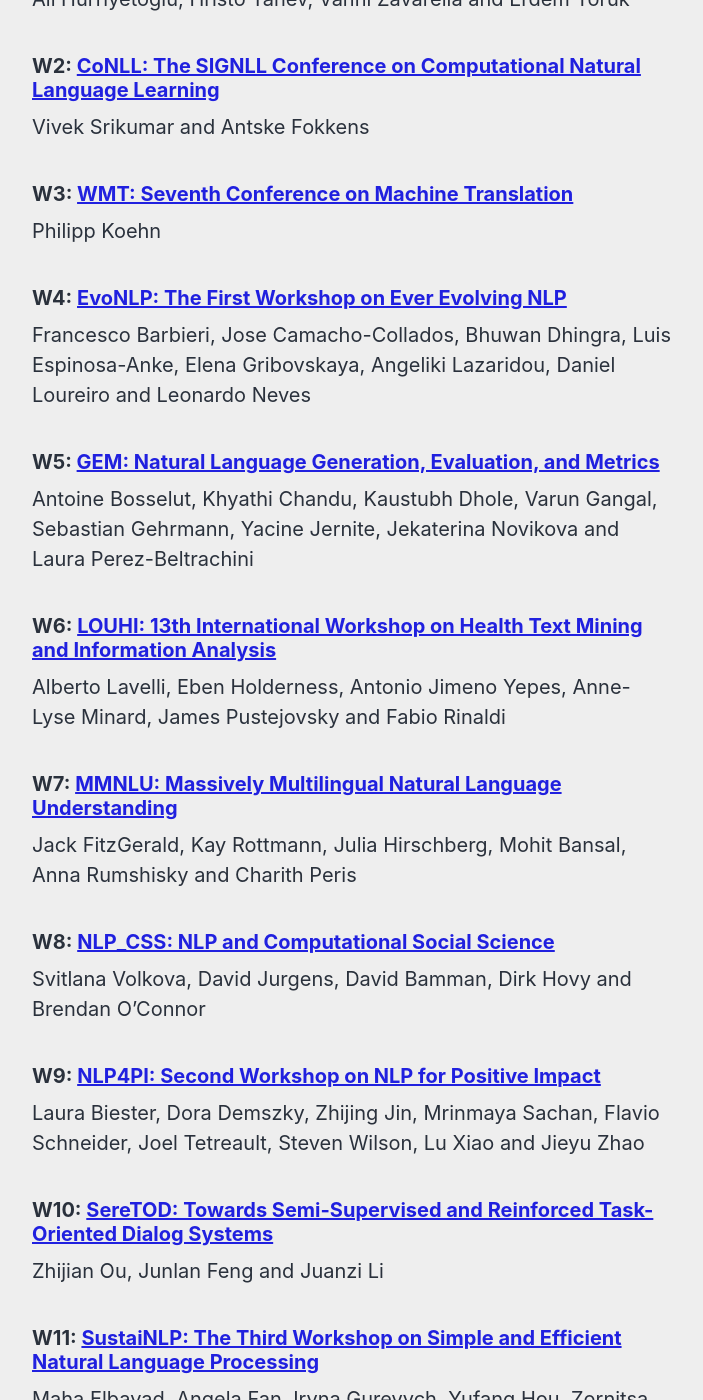
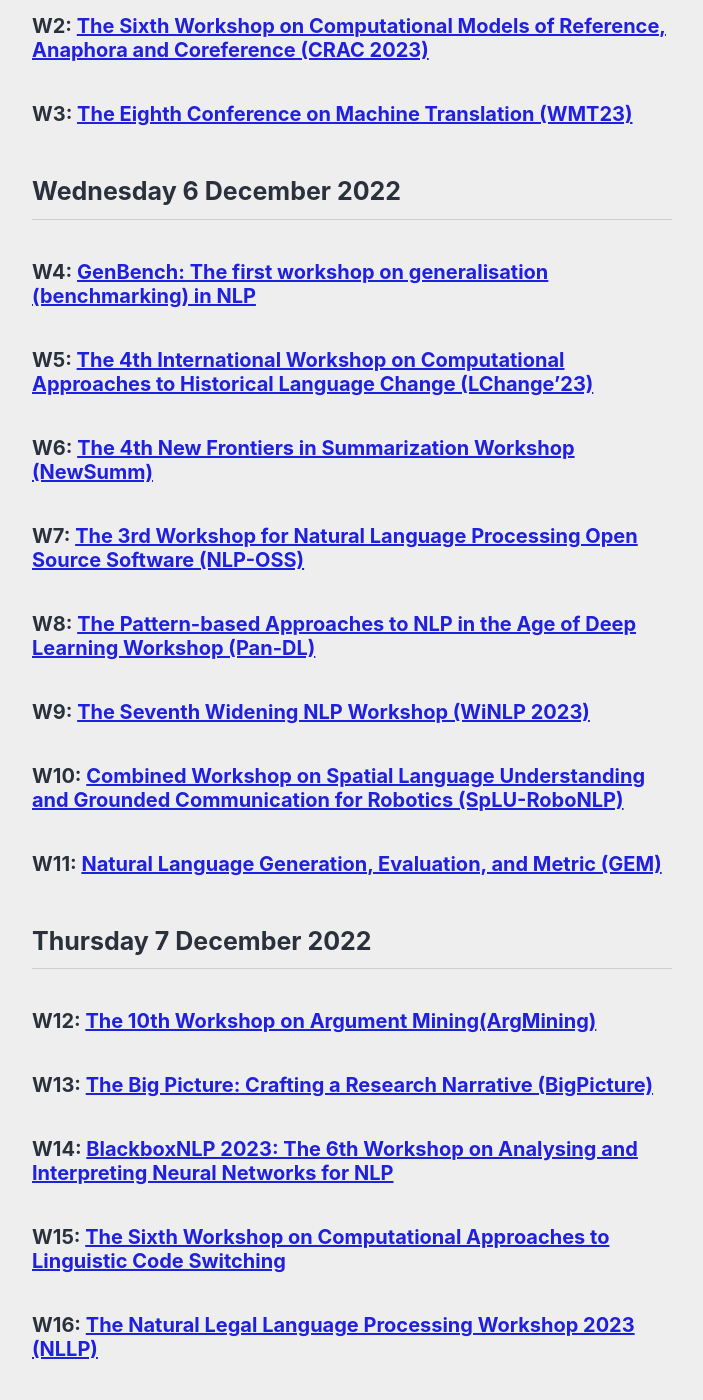
Before and after one commit to acl-org/emnlp-2023, a Jekyll site: the page built from _pages/program/workshops.md, in a window 1280 px wide and 1400 px high, scrolled down 451 px. Shown: the whole window, without its empty margins (288-991 px from the left). Built offline with Jekyll 4.4.1, drawn with Linux system fonts in a browser that asks for light colours; cached includes are drawn as plain includes; nearby versions of some CDN libraries; some of the changed text lies outside the part shown.

Commit message:
Update workshops.md

```diff
--- a/_pages/program/workshops.md
+++ b/_pages/program/workshops.md
@@ -1,112 +1,83 @@
 ---
 title: Workshops
 layout: single
-excerpt: "EMNLP 2022 Workshops."
+excerpt: "EMNLP 2023 Workshops."
 permalink: /program/workshops/
 toc: false
 sidebar:
     nav: program
 ---
 
-<!-- Note that while the main conference time zone is Gulf Standard Time (UTC+4), workshop time zones vary. -->
+<!-- Note that while the main conference time zone is Singapore Standard Time (UTC+8), workshop time zones vary. -->
 
-[Workshop chairs](https://2022.emnlp.org/organization/): Daniel Hershcovich and Asli Celikyilmaz.
+[Workshop chairs](https://2023.emnlp.org/organization/): Sujian Li, Alex Marin and Hao Fei.
 
 Please refer to each individual event's website for more details.
 
-## Wednesday 7 December 2022
+## Wednesday-Thursday 6-7 December 2022
 
-### W1: [CASE: The 5th Workshop on Challenges and Applications of Automated Extraction of Socio-political Events from Text](https://emw.ku.edu.tr/case-2022/)
-Ali Hürriyetoğlu, Hristo Tanev, Vanni Zavarella and Erdem Yörük
-
-### W2: [CoNLL: The SIGNLL Conference on Computational Natural Language Learning](https://conll.org/)
-Vivek Srikumar and Antske Fokkens
-
-### W3: [WMT: Seventh Conference on Machine Translation](http://www.statmt.org/wmt22/)
-Philipp Koehn
-
-### W4: [EvoNLP: The First Workshop on Ever Evolving NLP](https://sites.google.com/view/evonlp/)
-Francesco Barbieri, Jose Camacho-Collados, Bhuwan Dhingra, Luis Espinosa-Anke, Elena Gribovskaya, Angeliki Lazaridou, Daniel Loureiro and Leonardo Neves
-
-### W5: [GEM: Natural Language Generation, Evaluation, and Metrics](https://gem-benchmark.com/workshop)
-Antoine Bosselut, Khyathi Chandu, Kaustubh Dhole, Varun Gangal, Sebastian Gehrmann, Yacine Jernite, Jekaterina Novikova and Laura Perez-Beltrachini
-
-### W6: [LOUHI: 13th International Workshop on Health Text Mining and Information Analysis](https://louhi2022.fbk.eu/)
-Alberto Lavelli, Eben Holderness, Antonio Jimeno Yepes, Anne-Lyse Minard, James Pustejovsky and Fabio Rinaldi
-
-### W7: [MMNLU: Massively Multilingual Natural Language Understanding](https://mmnlu-22.github.io/)
-Jack FitzGerald, Kay Rottmann, Julia Hirschberg, Mohit Bansal, Anna Rumshisky and Charith Peris
-
-### W8: [NLP_CSS: NLP and Computational Social Science](https://sites.google.com/site/nlpandcss/)
-Svitlana Volkova, David Jurgens, David Bamman, Dirk Hovy and Brendan O'Connor
-
-### W9: [NLP4PI: Second Workshop on NLP for Positive Impact](https://sites.google.com/view/nlp4positiveimpact)
-Laura Biester, Dora Demszky, Zhijing Jin, Mrinmaya Sachan, Flavio Schneider, Joel Tetreault, Steven Wilson, Lu Xiao and Jieyu Zhao
-
-### W10: [SereTOD: Towards Semi-Supervised and Reinforced Task-Oriented Dialog Systems](http://seretod.org/)
-Zhijian Ou, Junlan Feng and Juanzi Li
-
-### W11: [SustaiNLP: The Third Workshop on Simple and Efficient Natural Language Processing](https://sites.google.com/view/sustainlp2022/home)
-Maha Elbayad, Angela Fan, Iryna Gurevych, Yufang Hou, Zornitsa Kozareva, Sasha Luccioni, Nafise Sadat Moosavi and Sujith Ravi
-
-### W12: [UM-IoS: Unimodal and Multimodal Induction of Linguistic Structures](https://induction-of-structure.github.io/emnlp2022/)
-Wenjuan Han, Zilong Zheng, Zhouhan Lin, Lifeng Jin, Yikang Shen, Yoon Kim and Kewei Tu
-
-### W13: [WiNLP: The Sixth Widening NLP Workshop](http://www.winlp.org//)
-Shaily Bhatt, Sunipa Dev, Bonaventure Dossou, Tirthankar Ghosal, Hatem Haddad, Haley M. Lepp, Fatemehsadat Mireshghallah, Surangika Ranathunga, Xanda Schofield, Isidora Tourni and Weijia Xu
-
-## Thursday 8 December 2022
-
-### W1: [CASE: The 5th Workshop on Challenges and Applications of Automated Extraction of Socio-political Events from Text](https://emw.ku.edu.tr/case-2022/)
-Ali Hürriyetoğlu, Hristo Tanev, Vanni Zavarella and Erdem Yörük
-
-### W2: [CoNLL: The SIGNLL Conference on Computational Natural Language Learning](https://conll.org/)
-Vivek Srikumar and Antske Fokkens
-
-### W3: [WMT: Seventh Conference on Machine Translation](http://www.statmt.org/wmt22/)
-Philipp Koehn
-
-### W14: [BlackboxNLP: Analysing and interpreting neural networks for NLP](https://blackboxnlp.github.io/)
-Jasmijn Bastings, Yonatan Belinkov, Yanai Elazar, Dieuwke Hupkes, Naomi Saphra and Sarah Wiegreffe
-
-### W15: [DASH: Data Science with Human-in-the-Loop: Language Advances](https://www.dashworkshops.org/emnlp2022)
-Eduard Dragut, Yunyao Li, Lucian Popa, Slobodan Vucetic and Shashank Srivastava
-
-### W16: [FinNLP: The Fourth Workshop on Financial Technology and Natural Language Processing](https://sites.google.com/nlg.csie.ntu.edu.tw/finnlp-2022-emnlp/)
-Hsin-Hsi Chen, Hiroya Takamura, Hen-Hsen Huang and Chung-Chi Chen
-
-### W17: [FLP: 3rd Workshop on Figurative Language Processing](https://sites.google.com/view/figlang2022)
-Debanjan Ghosh, Beata Beigman Klebanov, Smaranda Muresan, Anna Feldman, Soujanya Poria and Tuhin Chakrabarty
-
-### W18: [MathNLP: 1st Workshop on Mathematical Natural Language Processing](https://sites.google.com/view/1st-mathnlp/home)
-Deborah Ferreira and Andre Freitas
-
-### W19: [MRL: The 2nd Workshop on Multi-lingual Representation Learning](https://sigtyp.github.io/ws2022-mrl.html)
-Duygu Ataman, Hila Gonen, Sebastian Ruder, Orhan Firat, Kelechi ogueji, Gözde Gül Sahin and Jamshidbek Mirzakhalov
-
-### W20: [NILLI: Novel Ideas in Learning-to-Learn through Interaction](https://www.cs.mcgill.ca/~pparth2/nilli_workshop_2022/)
-Prasanna Parthasarathi, Koustuv Sinha, Kalesha Bullard,Chinnadhurai Sankar, Adina Williams, Marc-Alexandre Côté, Sarath Chandar and Joelle Pineau
-
-### W21: [NLLP: The Fourth Workshop on Natural Legal Language Processing](https://nllpw.org/)
-Nikolaos Aletras, Ilias Chalkidis, Leslie Barrett, Cătălina Goanță and Daniel Preoțiuc-Pietro
-
-### W22: [SSLL: Sharing Stories and Lessons Learned](https://ssll-emnlp.github.io/)
-Diyi Yang, Pradeep Dasigi, Sherry Tongshuang Wu, Tuhin Chakrabarty, Yuval Pinter and Mike Zheng Shou
-
-### W23: [TSAR: Workshop on Text Simplification, Accessibility, and Readability](https://www.taln.upf.edu/pages/tsar2022-ws/)
-Sanja Štajner, Horacio Saggion, Wei Xu, Marcos Zampieri, Matthew Shardlow, Daniel Ferrés, Kai North and Kim Cheng Sheang
-
-### W24: [WANLP: The Seventh Arabic Natural Language Processing Workshop](https://sites.google.com/view/wanlp2022/)
-Houda Bouamor, Hend Al-Khalifa, Kareem Darwish, Owen Rambow, Fethi Bougares, Ahmed Abdelali, Wajdi Zaghouani, Nadi Tomeh and Salam Khalifa
+### W1: [The SIGNLL Conference on Computational Natural Language Learning(CoNLL)](https://www.conll.org/2023)
 
 
-## Both Days: Wednesday-Thursday 7-8 December 2022
+### W2: [The Sixth Workshop on Computational Models of Reference, Anaphora and Coreference (CRAC 2023)](https://sites.google.com/view/crac2023/)
 
-### W1: [CASE: The 5th Workshop on Challenges and Applications of Automated Extraction of Socio-political Events from Text](https://emw.ku.edu.tr/case-2022/)
-Ali Hürriyetoğlu, Hristo Tanev, Vanni Zavarella and Erdem Yörük
 
-### W2: [CoNLL: The SIGNLL Conference on Computational Natural Language Learning](https://conll.org/)
-Vivek Srikumar and Antske Fokkens
+### W3: [The Eighth Conference on Machine Translation (WMT23)](http://www.statmt.org/wmt23/)
 
-### W3: [WMT: Seventh Conference on Machine Translation](http://www.statmt.org/wmt22/)
-Philipp Koehn
+
+## Wednesday 6 December 2022
+
+### W4: [GenBench: The first workshop on generalisation (benchmarking) in NLP](https://genbench.org/workshop/)
+
+
+### W5: [The 4th International Workshop on Computational Approaches to Historical Language Change (LChange'23)](https://www.changeiskey.org/event/2023-emnlp-lchange/)
+
+
+### W6: [The 4th New Frontiers in Summarization Workshop (NewSumm)](https://newsumm.github.io/2023/)
+
+
+### W7: [The 3rd Workshop for Natural Language Processing Open Source Software (NLP-OSS)](https://nlposs.github.io/)
+
+
+### W8: [The Pattern-based Approaches to NLP in the Age of Deep Learning Workshop (Pan-DL)](https://pan-dl.github.io/)
+
+
+### W9: [The Seventh Widening NLP Workshop (WiNLP 2023)](https://www.winlp.org/)
+
+
+### W10: [Combined Workshop on Spatial Language Understanding and Grounded Communication for Robotics (SpLU-RoboNLP)](https://splu-robonlp-2023.github.io/)
+
+
+### W11: [Natural Language Generation, Evaluation, and Metric (GEM)](https://gem-benchmark.com/workshop)
+
+
+
+## Thursday 7 December 2022
+
+
+
+### W12: [The	10th Workshop on Argument Mining(ArgMining)](https://argmining-org.github.io/2023/)
+
+
+### W13: [The Big Picture: Crafting a Research Narrative (BigPicture)](https://www.bigpictureworkshop.com/)
+
+
+### W14: [BlackboxNLP 2023: The 6th Workshop on Analysing and Interpreting Neural Networks for NLP](https://blackboxnlp.github.io)
+
+
+### W15: [The Sixth Workshop on Computational Approaches to Linguistic Code Switching](https://code-switching.github.io/2023)
+
+
+### W16: [The Natural Legal Language Processing Workshop 2023 (NLLP)](https://nllpw.org/workshop/)
+
+
+### W17: [The First Arabic Natural Language Processing Conference (WANLP 2023)](https://wanlp2023.sigarab.org/)
+
+
+### W18: [The Third Workshop on Multi-lingual Representation Learning(MRL)](https://sigtyp.github.io/ws2023-mrl.html)
+
+
+### W19: [Novel Ideas in Learning to Learn through Interaction (NILLI)](https://www.cs.mcgill.ca/~pparth2/nilli_workshop_2023)
+
+
+### W20: [The First Bangla Language Processing Workshop (BLP)](https://blp-workshop.github.io/)
```
